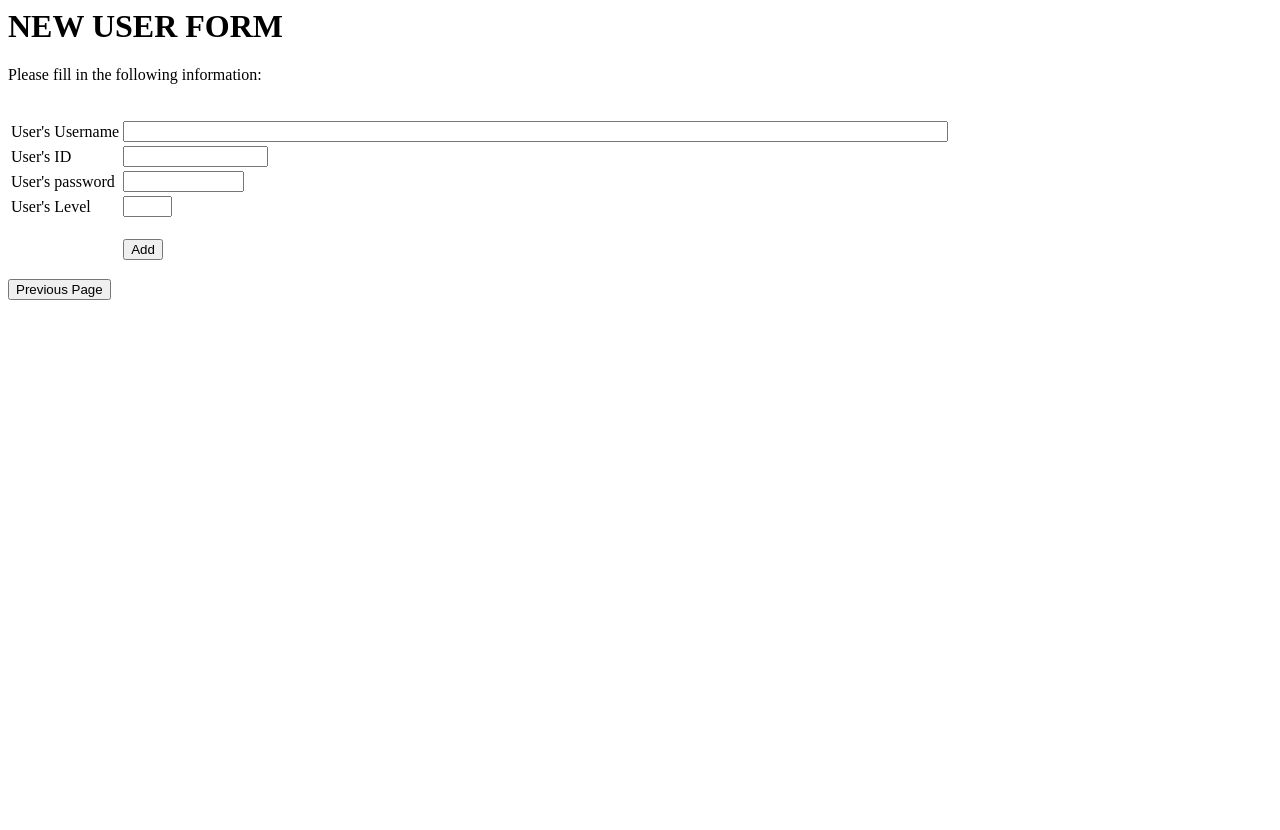
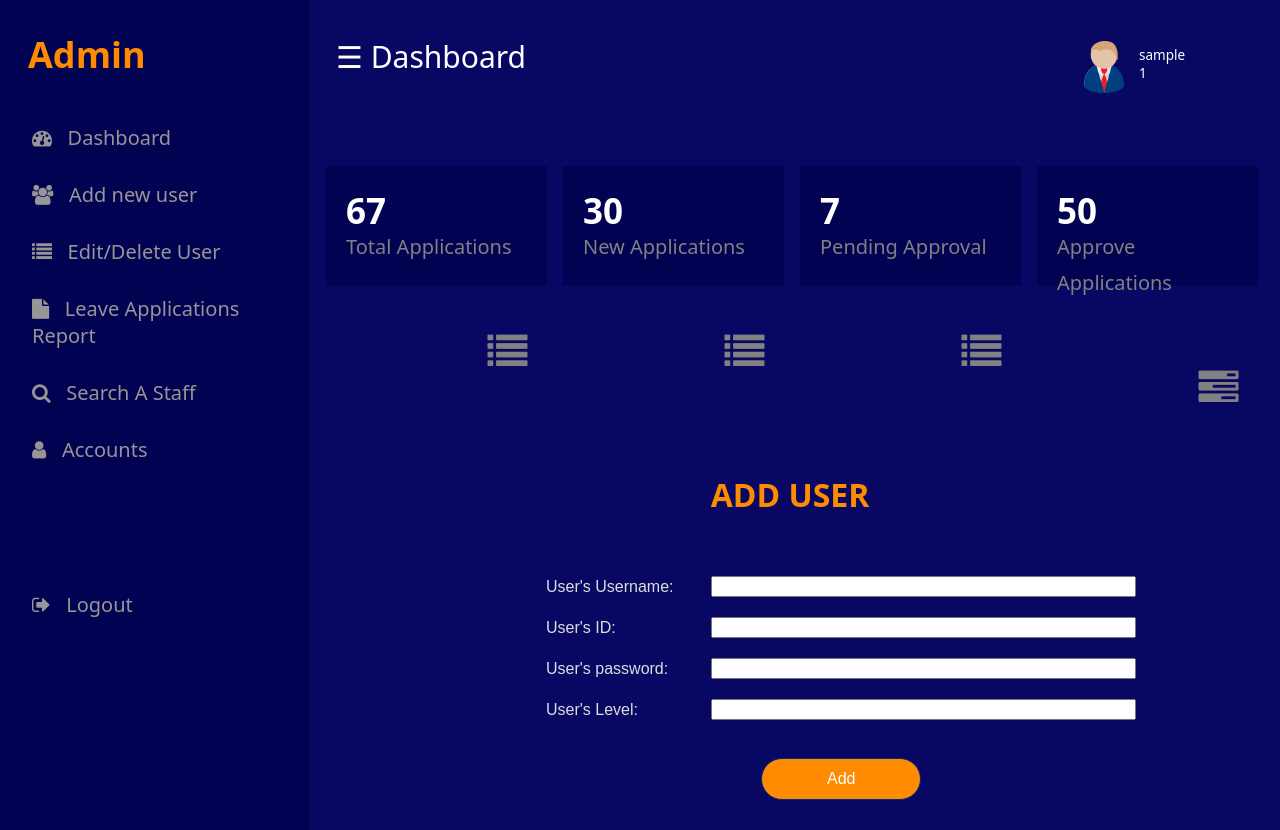
Before and after one commit to IrtisumMusharratRahman/Leave-Application-Management-System, a PHP site: page /User_form.php in a window 1280 px wide. Before the commit the page ends 300 px from the top, so only its background shows below. Run offline with PHP 8.4, Linux system fonts and the light colour scheme; the visitor is signed in with stand-in values (Sample User, id 1).

Commit message:
user form

```diff
--- /dev/null
+++ b/css/user_form.css
@@ -0,0 +1,185 @@
+body{
+	margin:0px;
+	padding: 0px;
+    background-color:rgb(8, 8, 100);
+	overflow: hidden;
+	font-family: system-ui;
+}
+.clearfix{
+	clear: both;
+}
+.level{
+	margin: 0px;
+	margin-left: 28px;
+    font-weight: bold;
+    color:darkorange;
+    margin-bottom: 30px;
+}
+
+.sidenav {
+  height: 100%;
+  width: 310px;
+  position: fixed;
+  z-index: 1;
+  top: 0;
+  left: 0;
+  background-color: rgb(2, 2, 82);
+  overflow: hidden;
+  transition: 0.5s;
+  padding-top: 30px;
+}
+.sidenav a {
+  padding: 15px 8px 15px 32px;
+  text-decoration: none;
+  font-size: 20px;
+  color: #979595;
+  display: block;
+  transition: 0.3s;
+}
+.sidenav a:hover {
+  color: #f1f1f1;
+  background-color:#1b203d;
+}
+.sidenav{
+  position: absolute;
+  top: 0;
+  right: 25px;
+  font-size: 36px;
+}
+#main {
+  transition: margin-left .5s;
+  padding: 16px;
+  margin-left: 300px;
+
+}
+.head{
+	padding:20px;
+}
+.col-div-6{
+	width: 50%;
+	float: left;
+}
+.profile{
+	float: right;
+	width: 160px;
+}
+.pro-img{
+	float: left;
+	width: 40px;
+	margin-top: 5px;
+}
+.profile p{
+	color: white;
+	font-weight: 500;
+	margin-left: 55px;
+	margin-top: 10px;
+	font-size: 13.5px;
+}
+.profile p span{
+	font-weight: 400;
+    font-size: 12px;
+    display: block;
+    color: #8e8b8b;
+}
+.col-div-3{
+	width: 25%;
+	float: left;
+}
+.box{
+	width: 85%;
+	height: 100px;
+	background-color: rgb(2, 2, 82);
+	margin-left: 10px;
+	padding:10px;
+}
+.box p{
+	 font-size: 35px;
+    color: white;
+    font-weight: bold;
+    line-height: 30px;
+    padding-left: 10px;
+    margin-top: 20px;
+    display: inline-block;
+}
+.box p span{
+	font-size: 20px;
+	font-weight: 400;
+	color: #818181;
+}
+.box-icon{
+	font-size: 40px!important;
+    float: right;
+    margin-top: 35px!important;
+    color: #818181;
+    padding-right: 10px;
+}
+.col-div-8{
+	width: 70%;
+	float: left;
+}
+.col-div-4{
+	width: 30%;
+	float: left;
+}
+.content-box{
+	padding: 20px;
+}
+.content-box p{
+	margin: 0px;
+    font-size: 20px;
+    color: #f7403b;
+}
+.content-box p span{
+	float: right;
+    background-color: #ddd;
+    padding: 3px 10px;
+    font-size: 15px;
+}
+
+.nav2{
+	display: none;
+}
+
+
+table {
+  margin-top: 50px;
+  font-family: arial, sans-serif;
+  border-collapse: collapse;
+  width: 70%;
+  margin-left: 220px;
+
+}
+td, th {
+  text-align: left;
+  padding:10px;
+  color: #ddd;
+}
+
+h1
+{
+  text-align: center;
+  color:darkorange;
+}
+
+.add
+{
+  background-color:darkorange;
+
+  color:white;
+  font-size: 16px;
+  border-radius: 12px;
+  cursor: pointer;
+  position: relative;
+  border-radius: 3.75rem;
+  line-height: 2.5rem;
+  font-size: 1rem;
+  padding: 0px 20px 0px 20px;
+  width: 10em;
+  border: 1px solid #012880;
+  margin-left: 50px;
+}
+
+.add:hover
+{
+    background-color:green;
+}
--- a/user_form.php
+++ b/user_form.php
@@ -5,11 +5,13 @@ if ($_SESSION["Login"] != "YES")
 header("Location: login.php");
 
 ?>
-
-
+<!Doctype HTML>
 <html>
 <head>
-  <title>Adding New User</title>
+    <title>Adding New User</title>
+	<link rel="stylesheet" href="./css/user_form.css" type="text/css"/>
+	<link rel="stylesheet" href="https://cdnjs.cloudflare.com/ajax/libs/font-awesome/4.7.0/css/font-awesome.min.css">
+
   <script>
     function checkvalidation(){
 		var temp;
@@ -34,38 +36,103 @@ header("Location: login.php");
     }
 </script>
 </head>
+
 <body>
 
+  <div id="mySidenav" class="sidenav">
+  <p class="level">Admin</p>
+  <a href="check_login.php" class="icon-a"><i class="fa fa-dashboard icons"></i> &nbsp;&nbsp;Dashboard</a>
+  <a href="User_form.php"class="icon-a"><i class="fa fa-users icons"></i> &nbsp;&nbsp;Add new user</a>
+  <a href="view_info.php"class="icon-a"><i class="fa fa-list icons"></i> &nbsp;&nbsp;Edit/Delete User </a>
+  <a href="report.php"class="icon-a"><i class="fa fa-file"></i> &nbsp;&nbsp;Leave Applications Report</a>
+  <a href="search_form.php"class="icon-a"><i class="fa fa-search" ></i> &nbsp;&nbsp;Search A Staff</a>
+  <a href="#"class="icon-a"><i class="fa fa-user icons"></i> &nbsp;&nbsp;Accounts</a>
+  <br>
+  <br>
+  <a href="logout.php"class="icon-a"><i class="fa fa-sign-out"></i> &nbsp;&nbsp;Logout</a>
+   </div>
 
-<h1>NEW USER FORM</h1>
+      <div id="main">
 
-<p>Please fill in the following information:<br><br>
+	    <div class="head">
+		<div class="col-div-6">
+			<span style="font-size:30px;cursor:pointer; color: white;" class="nav"  >&#9776; Dashboard</span>
+			<span style="font-size:30px;cursor:pointer; color: white;" class="nav2"  >&#9776; Dashboard</span>
+	</div>
+
+	<div class="col-div-6">
+	<div class="profile">
+		<img src="./css/images/UserPhoto.png" class="pro-img" />
+		<p><?php echo $_SESSION["USER"] ?>
+		  <br>
+		  <?php echo $_SESSION["id"]   ?>
+		</p>
+	    </div>
+    </div>
+
+	<br>
+	<br>
+	<br>
+	<br>
+
+	<div class="clearfix"></div>
+</div>
+
+<div class="clearfix"></div>
+	<br/>
+
+	<div class="col-div-3">
+		<div class="box">
+			<p>67<br/><span>Total Applications</span></p>
+			<i class="fa fa-list box-icon"></i>
+		</div>
+	</div>
+	<div class="col-div-3">
+		<div class="box">
+			<p>30<br/><span>New Applications</span></p>
+			<i class="fa fa-list box-icon"></i>
+		</div>
+	</div>
+	<div class="col-div-3">
+		<div class="box">
+			<p>7<br/><span>Pending Approval</span></p>
+			<i class="fa fa-list box-icon"></i>
+		</div>
+	</div>
+	<div class="col-div-3">
+		<div class="box">
+			<p>50<br/><span>Approve Applications</span></p>
+			<i class="fa fa-tasks box-icon"></i>
+		</div>
+	</div>
+	<div class="clearfix"></div>
+	<br/><br/>
+
+	<h1>ADD USER</h1>
 
 <form name="add_user_form" method="post" action="add_user.php" onsubmit="return checkvalidation()">
 <table border="0">
 	<tr>
-        <td>User's Username</td>
-        <td><INPUT type="text" name="username" size="100"></td>
+        <td>User's Username:</td>
+        <td><INPUT type="text" name="username" size="50"></td>
     </tr>
     <tr>
-        <td>User's ID</td>
-        <td><INPUT type="text" name="id" size="15"></td>
+        <td>User's ID:</td>
+        <td><INPUT type="text" name="id" size="50"></td>
       </tr>
     <tr>
-		<td>User's password</td>
-		<td><INPUT type="text" name="password" size="12"></td>
+		<td>User's password:</td>
+		<td><INPUT type="text" name="password" size="50"></td>
 	</tr>
 	<tr>
-		<td>User's Level</td>
-		<td><input type="" name="level" size="3"></td>
+		<td>User's Level:</td>
+		<td><input type="" name="level" size="50"></td>
 	</tr>
 	<tr>
-		<td></td><td align="left"><br/><input type="submit" name="button1" value="Add"></td>
+		<td></td><td align="center"><br/><input type="submit" class="add" name="button1" value="Add"></td>
 	</tr>
 </table>
 </form>
+</body>
 
-<button onclick="window.location.href='check_login.php';">Previous Page</button>
-
-	</body>
-	</html>
+</html>
```
